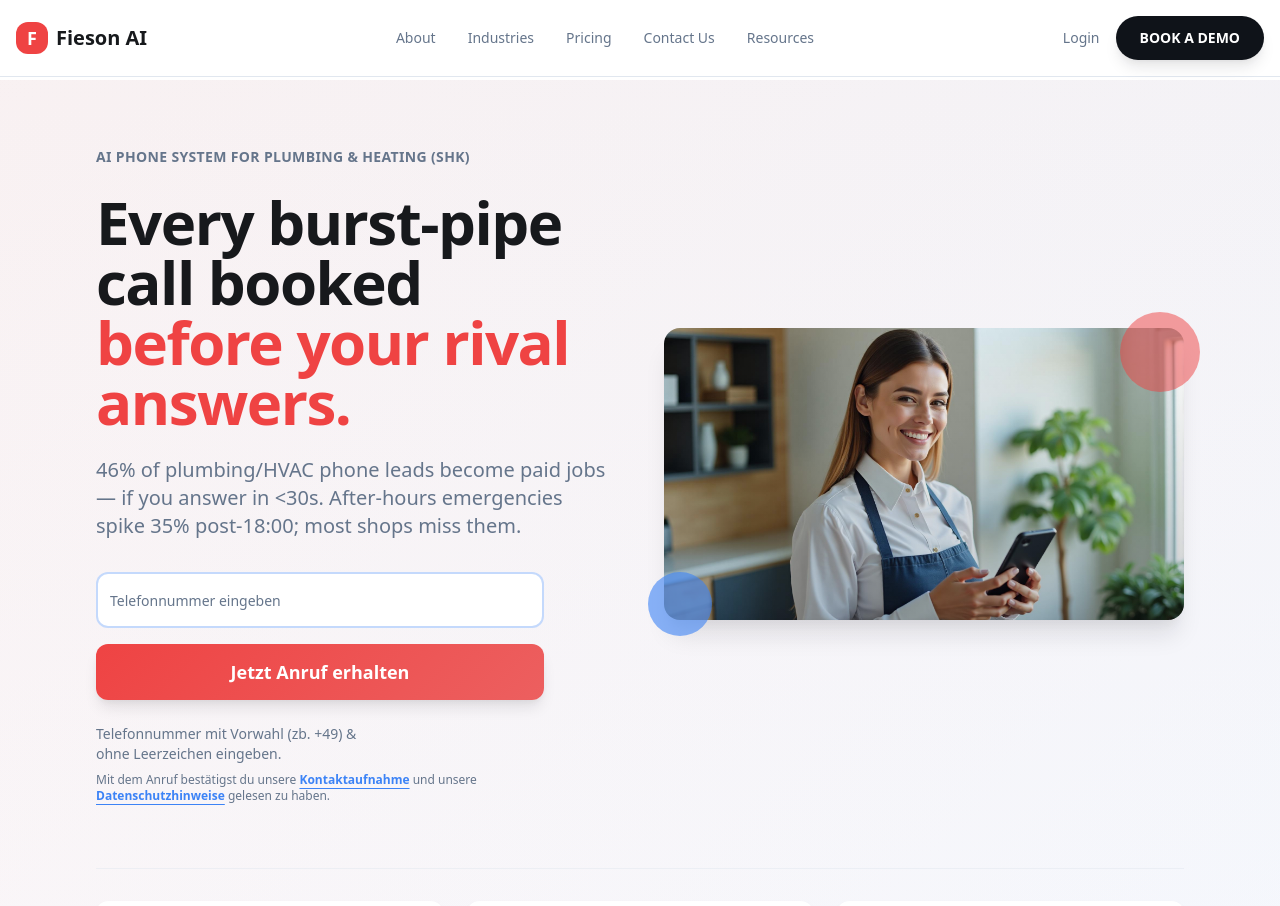
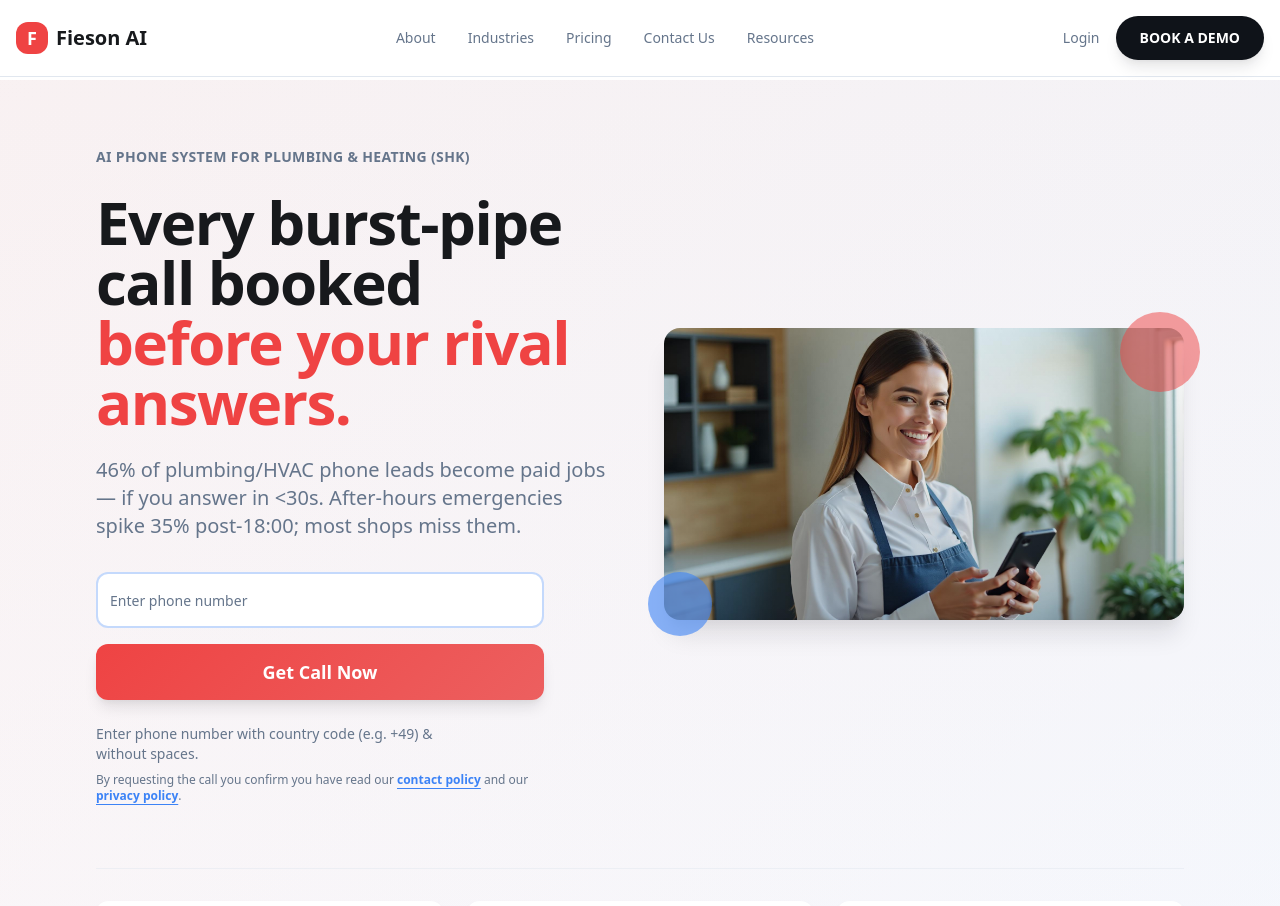
Before and after one commit to leanchain/fieson-landing-hs, a React (Vite) app: page / in a window 1280 px wide. Shown: the top 906 px of the page. Built offline with nearby package versions, Linux system fonts and the light colour scheme.

Commit message:
Translate UI to English
Translate all UI text elements from German to English.

```diff
--- a/src/components/Hero.tsx
+++ b/src/components/Hero.tsx
@@ -33,30 +33,30 @@ const Hero = () => {
             <div className="space-y-6 max-w-md mx-auto lg:mx-0">
               <div className="space-y-4">
                 <Input
-                  placeholder="Telefonnummer eingeben"
+                  placeholder="Enter phone number"
                   className="w-full h-14 text-lg rounded-xl border-2 border-blue-accent/30 focus:border-blue-accent"
                 />
                 <Button variant="hero" size="xl" className="w-full h-14 text-lg font-semibold">
-                  <span>Jetzt Anruf erhalten</span>
+                  <span>Get Call Now</span>
                 </Button>
               </div>
 
               <div className="text-center lg:text-left">
                 <p className="text-sm text-muted-foreground">
-                  Telefonnummer mit Vorwahl (zb. +49) &{" "}
+                  Enter phone number with country code (e.g. +49) &{" "}
                   <br className="hidden sm:block" />
-                  ohne Leerzeichen eingeben.
+                  without spaces.
                 </p>
                 <p className="text-xs text-muted-foreground mt-2">
-                  Mit dem Anruf bestätigst du unsere{" "}
+                  By requesting the call you confirm you have read our{" "}
                   <Button variant="link" className="p-0 h-auto text-xs underline text-blue-accent">
-                    Kontaktaufnahme
+                    contact policy
                   </Button>
-                  {" "}und unsere{" "}
+                  {" "}and our{" "}
                   <Button variant="link" className="p-0 h-auto text-xs underline text-blue-accent">
-                    Datenschutzhinweise
+                    privacy policy
                   </Button>
-                  {" "}gelesen zu haben.
+                  .
                 </p>
               </div>
             </div>
```
